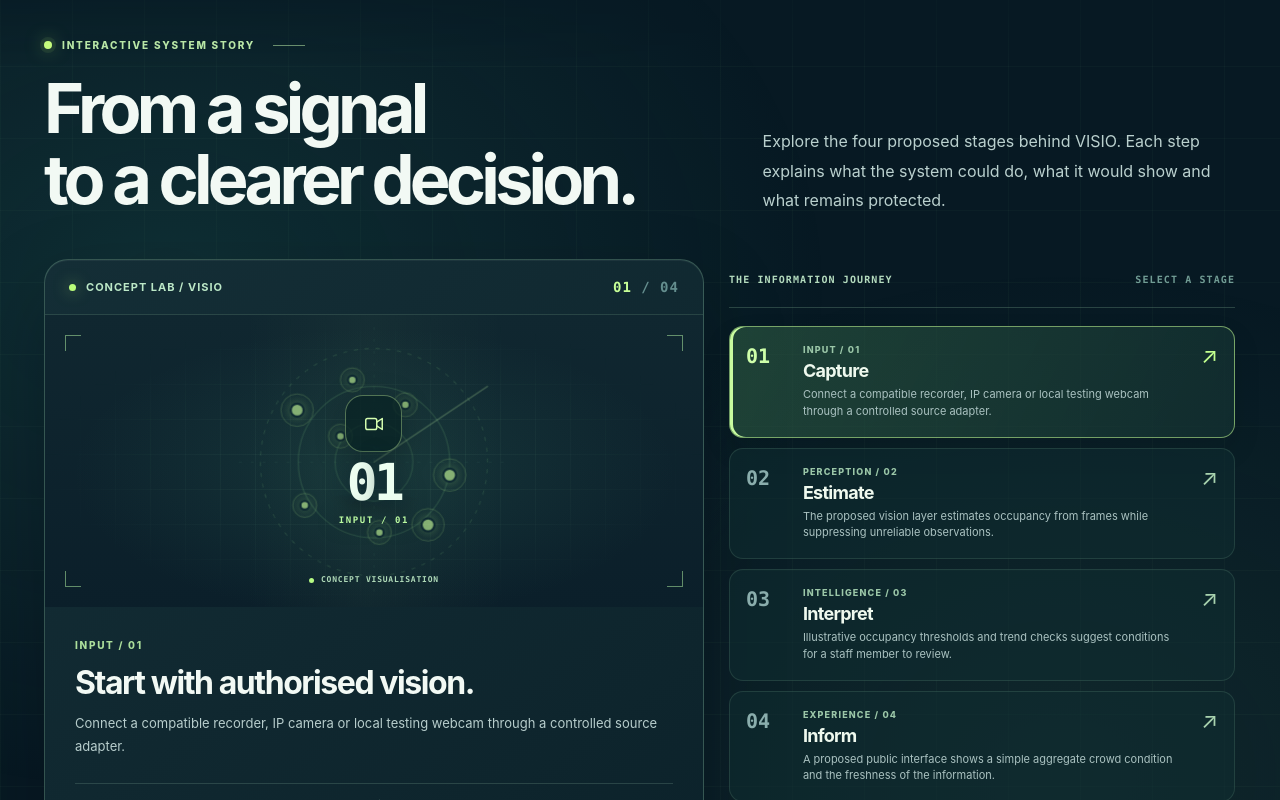
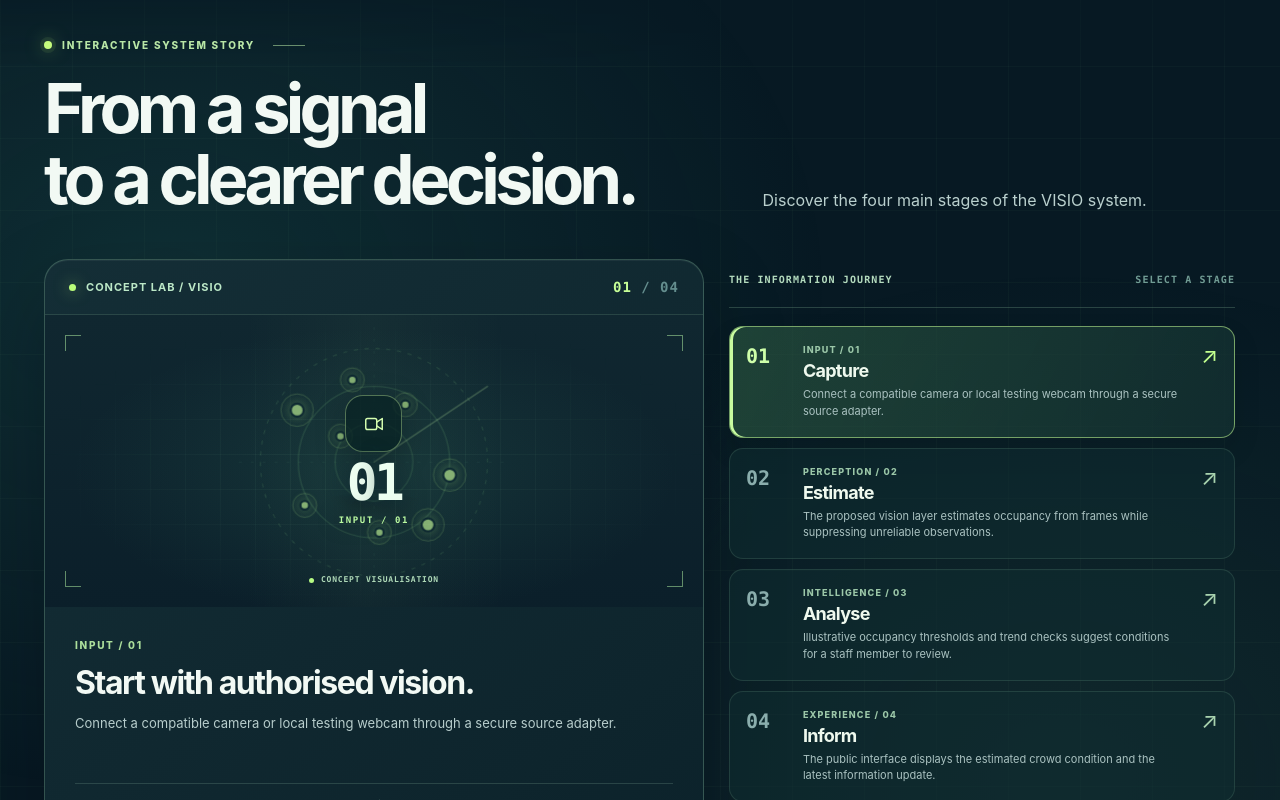
Before and after one commit to binupa450/landing-page, a React (Vite) app: page / in a window 1280 px wide. Shown: the part 3740-4540 px from the top of the page. Built offline with nearby package versions, Linux system fonts and the light colour scheme.

Commit message:
Updated Journey component content

```diff
--- a/src/Journey.tsx
+++ b/src/Journey.tsx
@@ -1,13 +1,39 @@
+
 import {useState} from 'react';
 import './journey.css';
 
 type JourneyProps={count:number;capacity:number;trend:number;online:boolean};
 type Stage={eyebrow:string;title:string;heading:string;description:string;detail:string};
+
 const stages:Stage[]=[
-  {eyebrow:'INPUT / 01',title:'Capture',heading:'Start with authorised vision.',description:'Connect a compatible recorder, IP camera or local testing webcam through a controlled source adapter.',detail:'Camera access, consent and hardware compatibility must be verified before any real pilot.'},
-  {eyebrow:'PERCEPTION / 02',title:'Estimate',heading:'Understand the space, not the people.',description:'The proposed vision layer estimates occupancy from frames while suppressing unreliable observations.',detail:'No facial recognition, visitor identity tracking or default footage retention is part of the proposed scope.'},
-  {eyebrow:'INTELLIGENCE / 03',title:'Interpret',heading:'Translate counts into context.',description:'Illustrative occupancy thresholds and trend checks suggest conditions for a staff member to review.',detail:'The demonstration uses provisional 70% and 90% thresholds, not certified crowd-safety limits.'},
-  {eyebrow:'EXPERIENCE / 04',title:'Inform',heading:'Share clarity. Protect privacy.',description:'A proposed public interface shows a simple aggregate crowd condition and the freshness of the information.',detail:'Raw video stays outside the public experience; estimated conditions do not guarantee waiting times or safety.'}
+  {
+    eyebrow:'INPUT / 01',
+    title:'Capture',
+    heading:'Start with authorised vision.',
+    description:'Connect a compatible camera or local testing webcam through a secure source adapter.',
+    detail:'Camera access, consent and hardware compatibility must be verified before any real pilot.'
+  },
+  {
+    eyebrow:'PERCEPTION / 02',
+    title:'Estimate',
+    heading:'Understand occupancy, not identities.',
+    description:'The proposed vision layer estimates occupancy from frames while suppressing unreliable observations.',
+    detail:'No facial recognition, visitor identity tracking or default footage retention is part of the proposed scope.'
+  },
+  {
+    eyebrow:'INTELLIGENCE / 03',
+    title:'Analyse',
+    heading:'Translate counts into context.',
+    description:'Illustrative occupancy thresholds and trend checks suggest conditions for a staff member to review.',
+    detail:'The demonstration uses provisional 70% and 90% thresholds, not certified crowd-safety limits.'
+  },
+  {
+    eyebrow:'EXPERIENCE / 04',
+    title:'Inform',
+    heading:'Share clarity. Protect privacy.',
+    description:'The public interface displays the estimated crowd condition and the latest information update.',
+    detail:'Raw video stays outside the public experience; estimated conditions do not guarantee waiting times or safety.'
+  }
 ];
 
 function MiniIcon({index}:{index:number}) {
@@ -17,11 +43,13 @@ function MiniIcon({index}:{index:number}) {
     <><path d="M3 3v18h18"/><path d="m6 14 4-5 4 3 6-7"/></>,
     <><circle cx="12" cy="12" r="9"/><path d="M3 12h18M12 3c5 5 5 13 0 18-5-5-5-13 0-18"/></>
   ];
+
   return <svg width="22" height="22" viewBox="0 0 24 24" fill="none" stroke="currentColor" strokeWidth="1.6" strokeLinecap="round" strokeLinejoin="round" aria-hidden="true">{glyphs[index]}</svg>;
 }
 
 export default function Journey({count,capacity,trend,online}:JourneyProps){
   const [active,setActive]=useState(0);
+
   const safeCapacity = Math.max(1, capacity);
 
   const pct = Math.min(100, Math.round(count / safeCapacity * 100));
@@ -30,69 +58,118 @@ export default function Journey({count,capacity,trend,online}:JourneyProps){
       100,
       Math.round(Math.max(0, count + trend * 3) / safeCapacity * 100)
   );
+
   const condition=!online?'Unavailable':pct>=90?'Very busy':pct>=70?'Busy':'Normal';
+
   const risk=!online?'Data unavailable':pct>=90?'Critical condition':pct>=70?'Warning condition':forecast>=90?'Projected risk':'Normal condition';
+
   const outputs=[
     online?'Illustrative source connected':'Source unavailable',
     online?count+' people (estimated)':'Estimate unavailable',
     risk,
     condition+' · aggregate status'
   ];
+
   const privacy=['Staff-only source','No identities','Staff decision required','Public metadata only'];
+
   const activeStage=stages[active];
+
   return <section className="journey-section" id="journey" aria-labelledby="journey-title">
     <div className="journey-ambient" aria-hidden="true"/>
+
     <div className="shell">
       <div className="section-head journey-heading">
         <span className="eyebrow"><i/> INTERACTIVE SYSTEM STORY</span>
         <h2 id="journey-title">From a signal<br/>to a clearer decision.</h2>
-        <p>Explore the four proposed stages behind VISIO. Each step explains what the system could do, what it would show and what remains protected.</p>
+        <p>Discover the four main stages of the VISIO system.</p>
       </div>
+
       <div className="journey-layout">
         <div className="journey-console">
-          <div className="journey-console-top"><span className="journey-console-led"><i/> CONCEPT LAB / VISIO</span><span>0{active+1} <em>/ 04</em></span></div>
+          <div className="journey-console-top">
+            <span className="journey-console-led"><i/> CONCEPT LAB / VISIO</span>
+            <span>0{active+1} <em>/ 04</em></span>
+          </div>
+
           <div className={'journey-stage-visual journey-visual-'+active}>
             <div className="journey-visual-grid" aria-hidden="true"/>
+
             <svg className="journey-signal-svg" viewBox="0 0 560 270" aria-hidden="true" preserveAspectRatio="xMidYMid meet">
               <circle cx="280" cy="136" r="105" className="journey-orbit journey-orbit-outer"/>
               <circle cx="280" cy="136" r="70" className="journey-orbit"/>
               <circle cx="280" cy="136" r="36" className="journey-orbit"/>
               <path d="M280 11v250M155 136h250" className="journey-axis"/>
               <path d="M280 136l105-70" className="journey-scan-beam"/>
-              {[[209,88],[249,112],[309,83],[350,148],[285,201],[216,176],[330,194],[260,60]].map(([x,y],i)=><g key={i} className={'journey-target journey-target-'+i}><circle cx={x} cy={y} r={i%3===0?6:4}/><circle cx={x} cy={y} r={i%3===0?15:11} className="journey-target-halo"/></g>)}
+
+              {[[209,88],[249,112],[309,83],[350,148],[285,201],[216,176],[330,194],[260,60]].map(([x,y],i)=><g key={i} className={'journey-target journey-target-'+i}>
+                <circle cx={x} cy={y} r={i%3===0?6:4}/>
+                <circle cx={x} cy={y} r={i%3===0?15:11} className="journey-target-halo"/>
+              </g>)}
             </svg>
+
             <div className="journey-visual-main">
               <span className="journey-visual-icon"><MiniIcon index={active}/></span>
               <span className="journey-visual-number">0{active+1}</span>
               <span className="journey-visual-label">{activeStage.eyebrow}</span>
             </div>
-            <span className="journey-corner journey-corner-tl"/><span className="journey-corner journey-corner-tr"/><span className="journey-corner journey-corner-bl"/><span className="journey-corner journey-corner-br"/>
+
+            <span className="journey-corner journey-corner-tl"/>
+            <span className="journey-corner journey-corner-tr"/>
+            <span className="journey-corner journey-corner-bl"/>
+            <span className="journey-corner journey-corner-br"/>
+
             <span className="journey-visual-badge"><span/> CONCEPT VISUALISATION</span>
           </div>
+
           <div className="journey-console-content" aria-live="polite" aria-atomic="true">
             <span className="journey-stage-label">{activeStage.eyebrow}</span>
             <h3>{activeStage.heading}</h3>
             <p>{activeStage.description}</p>
           </div>
+
           <div className="journey-console-metrics">
-            <div><span>EXAMPLE OUTPUT</span><strong>{outputs[active]}</strong></div>
-            <div><span>INFORMATION BOUNDARY</span><strong>{privacy[active]}</strong></div>
+            <div>
+              <span>EXAMPLE OUTPUT</span>
+              <strong>{outputs[active]}</strong>
+            </div>
+            <div>
+              <span>INFORMATION BOUNDARY</span>
+              <strong>{privacy[active]}</strong>
+            </div>
           </div>
+
           <div className="journey-progress" aria-label={'Stage '+(active+1)+' of 4'}>
             {stages.map((stage,i)=><button key={stage.title} className={i===active?'is-active':''} type="button" aria-label={'Show stage '+(i+1)+': '+stage.title} aria-pressed={i===active} onClick={()=>setActive(i)}/>)}
           </div>
         </div>
+
         <div className="journey-controls">
-          <div className="journey-controls-heading"><span>THE INFORMATION JOURNEY</span><span>SELECT A STAGE</span></div>
+          <div className="journey-controls-heading">
+            <span>THE INFORMATION JOURNEY</span>
+            <span>SELECT A STAGE</span>
+          </div>
+
           <div className="journey-steps" role="group" aria-label="System journey stages">
             {stages.map((stage,i)=><button type="button" key={stage.eyebrow} className={'journey-step '+(active===i?'is-active':'')} aria-pressed={active===i} onClick={()=>setActive(i)}>
               <span className="journey-step-number">0{i+1}</span>
-              <span className="journey-step-content"><span className="journey-step-kicker">{stage.eyebrow}</span><strong>{stage.title}</strong><span className="journey-step-subtitle">{stage.description}</span></span>
+              <span className="journey-step-content">
+                <span className="journey-step-kicker">{stage.eyebrow}</span>
+                <strong>{stage.title}</strong>
+                <span className="journey-step-subtitle">{stage.description}</span>
+              </span>
               <span className="journey-step-arrow" aria-hidden="true">↗</span>
             </button>)}
           </div>
-          <div className="journey-understanding"><span className="journey-understanding-symbol" aria-hidden="true">✳</span><p>{activeStage.detail}</p></div>
-          <a className="journey-try-link" href="#demo">Explore this with the simulator <span aria-hidden="true">↗</span></a>
+
+          <div className="journey-understanding">
+            <span className="journey-understanding-symbol" aria-hidden="true">✳</span>
+            <p>{activeStage.detail}</p>
+          </div>
+
+          <a className="journey-try-link" href="#demo">
+            Explore this with the simulator <span aria-hidden="true">↗</span>
+          </a>
+
           <p className="journey-footnote">Illustrative process · Linked to the scenario controls below · No camera connection or real-time inference</p>
         </div>
       </div>
```
